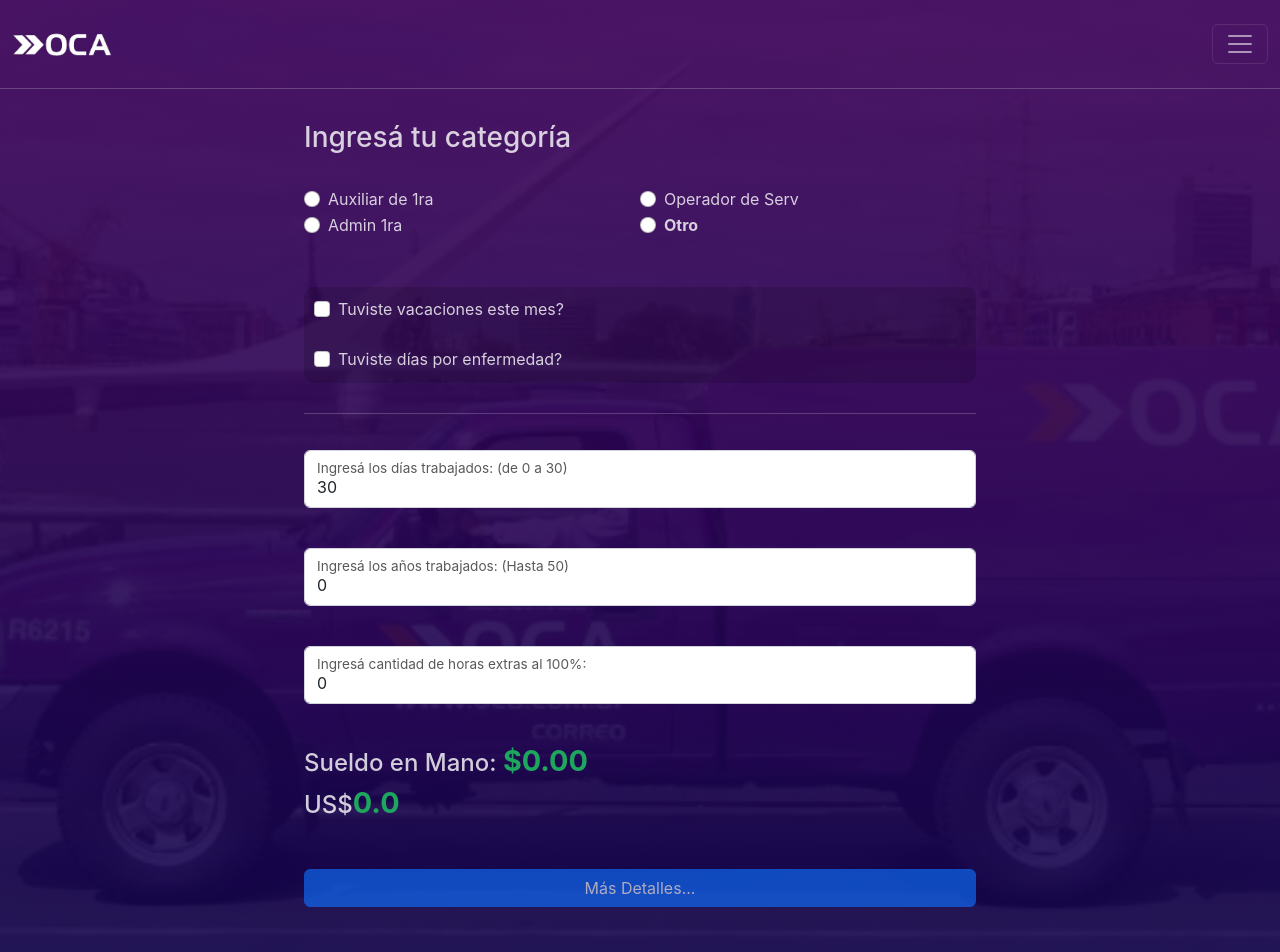
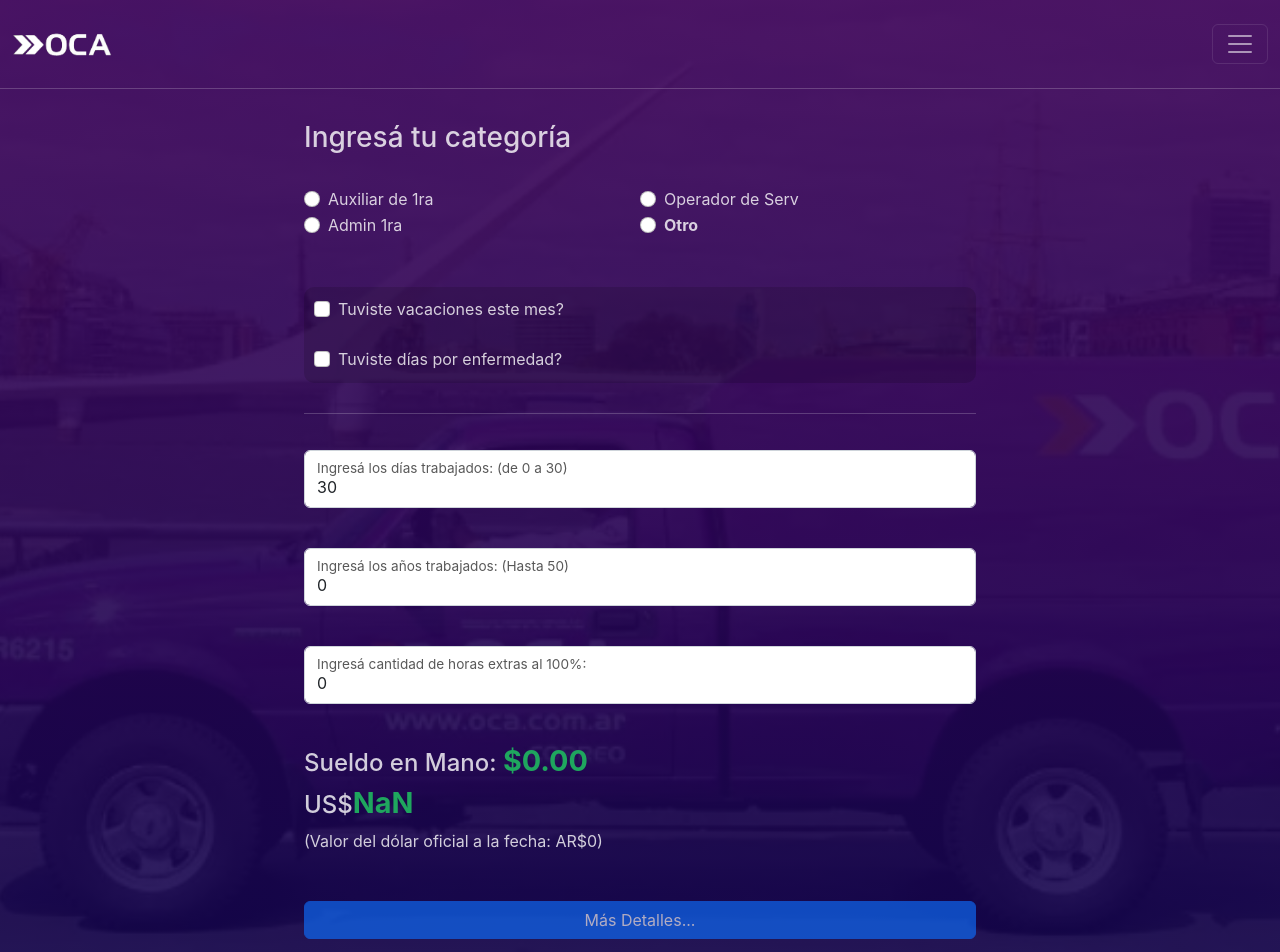
Before and after one commit to Fernskt/Oca-React-App, a React (Create React App) app: page / in a window 1280 px wide. Shown: the top 952 px of the page. Built offline with nearby package versions, Linux system fonts and the light colour scheme; no server answers.

Commit message:
API dolar

```diff
--- a/package.json
+++ b/package.json
@@ -7,6 +7,7 @@
     "@testing-library/jest-dom": "^5.16.5",
     "@testing-library/react": "^13.4.0",
     "@testing-library/user-event": "^13.5.0",
+    "axios": "^1.4.0",
     "bootstrap": "^5.2.3",
     "react": "^18.2.0",
     "react-bootstrap": "^2.7.4",
--- a/src/App.js
+++ b/src/App.js
@@ -2,6 +2,7 @@ import './assets/css/App.css'
 import NavBar from "./components/NavBar";
 import Categorias from "./components/Categorias";
 import Footer from './components/Footer';
+
 
 function App() {
   return (
@@ -13,6 +14,7 @@ function App() {
 
         </div>
       </div>
+
       <Footer></Footer>
     </div> //App
   );
--- a/src/components/Calcu.js
+++ b/src/components/Calcu.js
@@ -3,7 +3,9 @@ import React from "react";
 import { useState } from "react";
 import Modal from "../components/Modal";
 
-export default function Calcu({opcion, vaca, enf}) {
+
+export default function Calcu({opcion, vaca, enf , dolarOficial}) {
+
 
 
   const [dias, setDias] = useState(30);
@@ -37,7 +39,7 @@ export default function Calcu({opcion, vaca, enf}) {
   const totalBruto = antiguedad + hora100dia + especialidad + vacaciones + parseFloat(opcion);
   const deducciones = totalBruto * 0.215;
   const totalNeto = (viaticoPorMes + comidaPorMes + totalBruto) - deducciones;
-  const dolar = totalNeto / 484;
+  const dolar = totalNeto / dolarOficial;
 
   return (
     <>
@@ -102,7 +104,9 @@ export default function Calcu({opcion, vaca, enf}) {
 
 
       <h4>Sueldo en Mano: <span className="bruto">${totalNeto.toFixed(2)}</span></h4>
-      <h4>US$<span className="bruto">{dolar.toFixed(1)}</span></h4></>}
+      <h4>US$<span className="bruto">{dolar.toFixed(1)}</span></h4>
+      <p>(Valor del dólar oficial a la fecha: AR${dolarOficial})</p>
+      </>}
 
 
 
--- a/src/components/Categorias.js
+++ b/src/components/Categorias.js
@@ -1,9 +1,27 @@
 import "../assets/css/App.css";
 import React from "react";
-import { useState } from "react";
+import { useState , useEffect } from "react";
 import Calcu from "./Calcu";
+import axios from 'axios';
+
 
 export default function Categorias() {
+
+  const [dolarCompra, setDolarCompra] = useState(0);
+
+  useEffect(() => {
+    let dolarOficial = async ()=>{
+    try{
+
+          const resultado = await axios.get("https://dolarapi.com/v1/dolares/oficial");
+          setDolarCompra(resultado.data.compra);
+      }catch(error){
+        console.error("Error fetching data: ", error);
+    }
+  }
+    dolarOficial();
+  },[]);
+
   const [opcion, setOpcion] = useState(0);
   const [vacaciones, setVacaciones] = useState(false);
   const [vaca, setVaca] = useState(0);
@@ -168,7 +186,9 @@ export default function Categorias() {
 
       <Calcu opcion={opcion}
              vaca={vaca}
-             enf={enf} />
+             enf={enf}
+             dolarOficial={dolarCompra} />
+
 
     </>
   );
```
Also changed, not shown: 1 other file (tests, documents, lock files or other folders).
